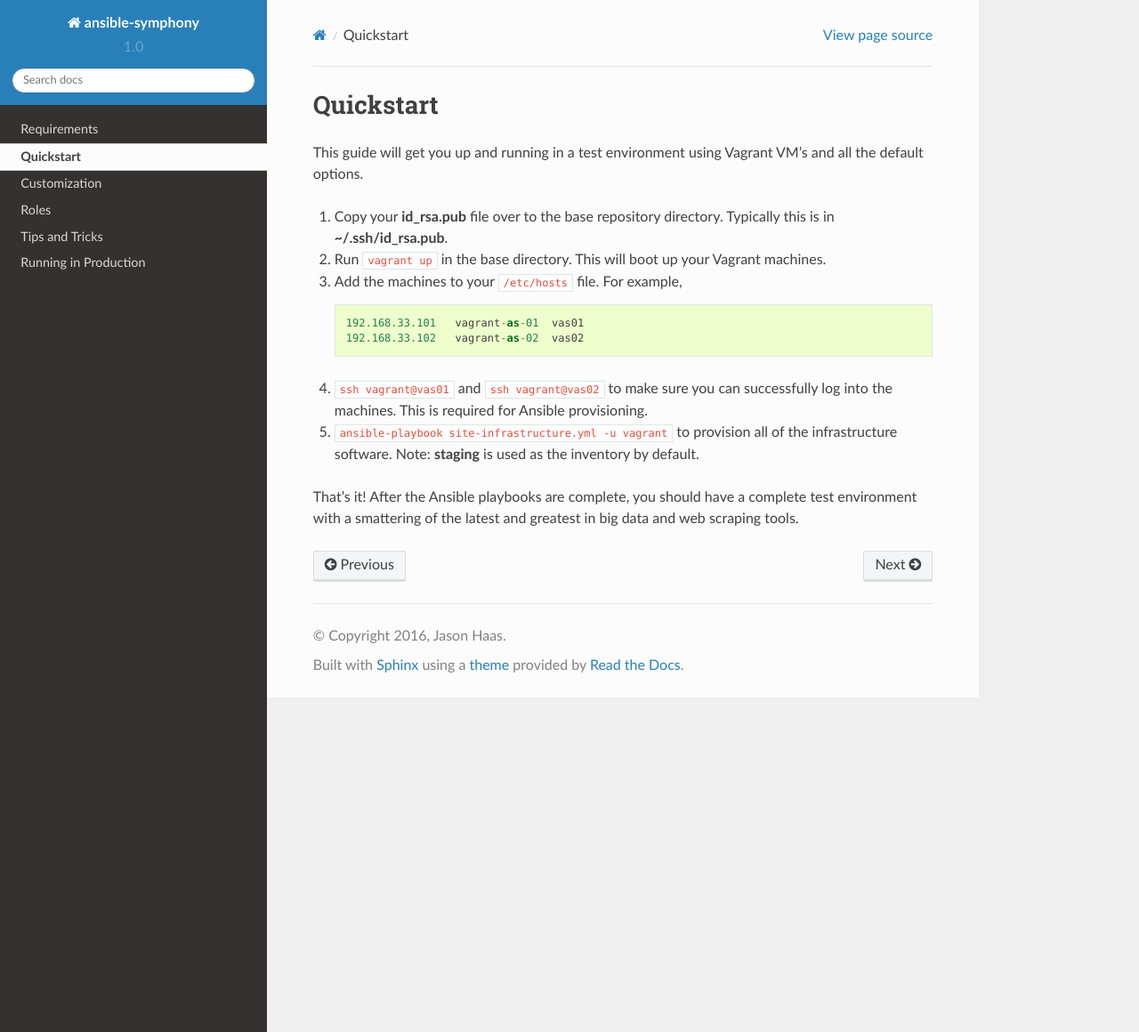
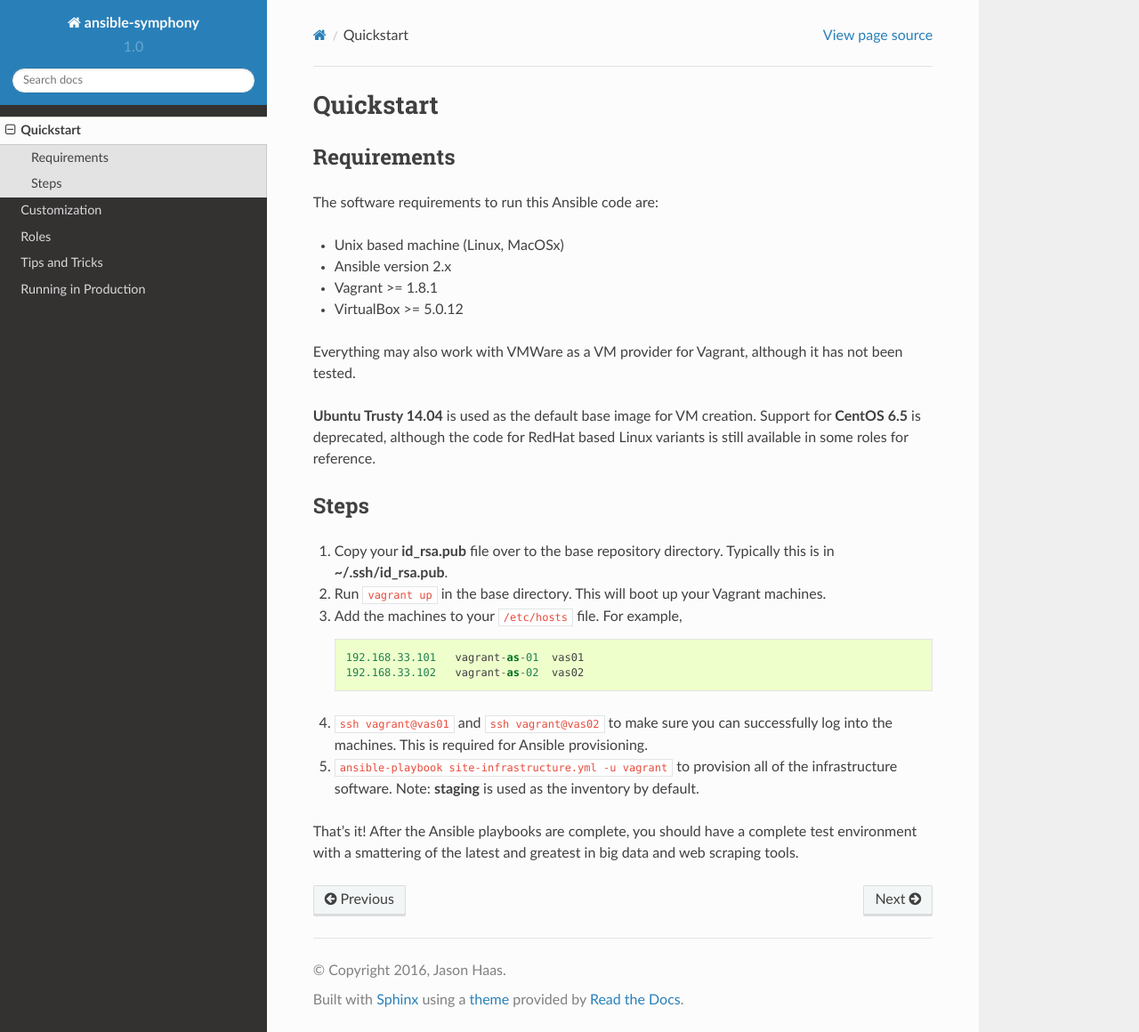
Before and after one commit to istresearch/ansible-symphony, a Sphinx documentation site: the page built from docs/topics/quickstart.rst, in a window 1280 px wide and 1160 px high. Shown: the whole window at 89% size. Built offline with Sphinx 7.4.7 and the Read the Docs theme 2.0.0, drawn with Linux system fonts in a browser that asks for light colours.

Commit message:
Add requirements to quickstart.rst file

```diff
--- a/docs/index.rst
+++ b/docs/index.rst
@@ -7,7 +7,6 @@ Ansible Symphony allows developer and production level `Ansible <http://ansible.
     :hidden:
     :maxdepth: 2
 
-    topics/requirements
     topics/quickstart
     topics/customization
     topics/roles/index
@@ -16,9 +15,6 @@ Ansible Symphony allows developer and production level `Ansible <http://ansible.
 
 Getting Started
 ===============
-
-:doc:`topics/requirements`
-    Requirements to run this code.
 
 :doc:`topics/quickstart`
     The quickstart Guide
--- a/docs/topics/quickstart.rst
+++ b/docs/topics/quickstart.rst
@@ -1,7 +1,22 @@
 Quickstart
 ==========
 
-This guide will get you up and running in a test environment using Vagrant VM's and all the default options.
+Requirements
+------------
+
+The software requirements to run this Ansible code are:
+
+- Unix based machine (Linux, MacOSx)
+- Ansible version 2.x
+- Vagrant >= 1.8.1
+- VirtualBox >= 5.0.12
+
+Everything may also work with VMWare as a VM provider for Vagrant, although it has not been tested.
+
+**Ubuntu Trusty 14.04** is used as the default base image for VM creation.  Support for **CentOS 6.5** is deprecated, although the code for RedHat based Linux variants is still available in some roles for reference.
+
+Steps
+-----
 
 #.  Copy your **id_rsa.pub** file over to the base repository directory.  Typically this is in **~/.ssh/id_rsa.pub**.
 #.  Run ``vagrant up`` in the base directory.  This will boot up your Vagrant machines.
```
Also changed, not shown: docs/topics/requirements.rst (deleted, +0 -13 lines).
